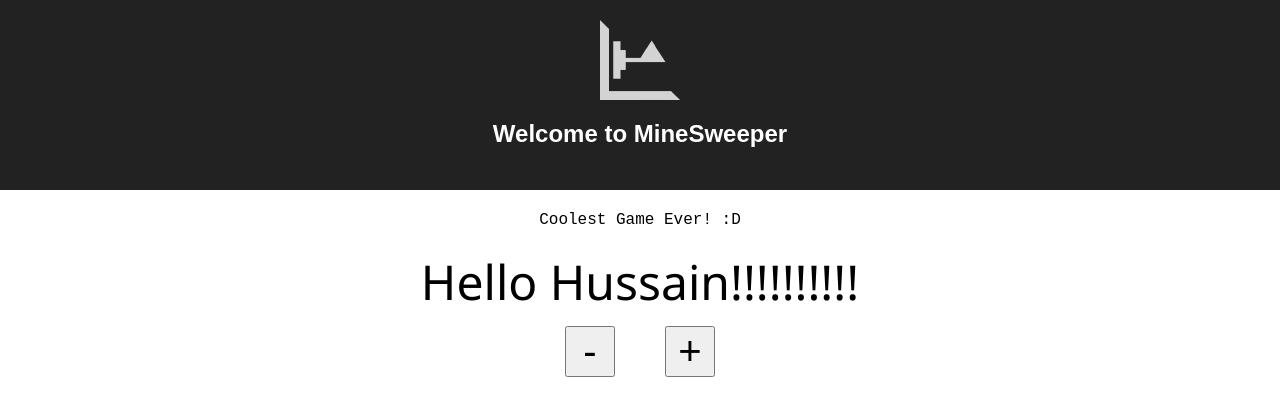
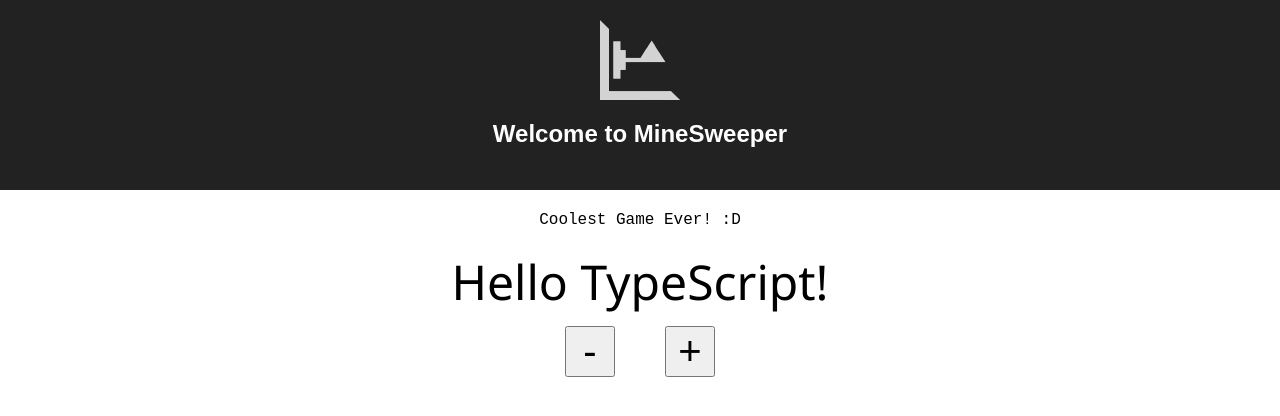
Before and after one commit to Hussain-Ruhullah/MineSweeper, a React (Create React App) app: page / in a window 1280 px wide. Shown: the top 416 px of the page. Built offline with nearby package versions, Linux system fonts and the light colour scheme.

Commit message:
wrapped components in Containers

```diff
--- a/src/App.tsx
+++ b/src/App.tsx
@@ -2,7 +2,7 @@ import * as React from 'react';
 import './App.css';
 
 import logo from './logo.svg';
-import Hello from './components/Hello/Hello';
+import Hello from './containers/Hello';
 
 export interface Props {
 }
@@ -21,7 +21,7 @@ class App extends React.Component<Props, State> {
         <p className="App-intro">
           <code>Coolest Game Ever! :D</code>
         </p>
-        <div><Hello name="Hussain" enthusiasmLevel={10}/></div>
+        <div><Hello /></div>
       </div>
     );
   }
--- a/src/components/Hello/Hello.tsx
+++ b/src/components/Hello/Hello.tsx
@@ -1,5 +1,3 @@
-// src/components/StatefulHello.tsx
-
 import * as React from "react";
 import "./Hello.css";
 
@@ -29,7 +27,6 @@ function Hello({ name, enthusiasmLevel = 1, onIncrement, onDecrement }: Props) {
 }
 
 
-
 export default Hello;
 
 function getExclamationMarks(numChars: number) {
```
